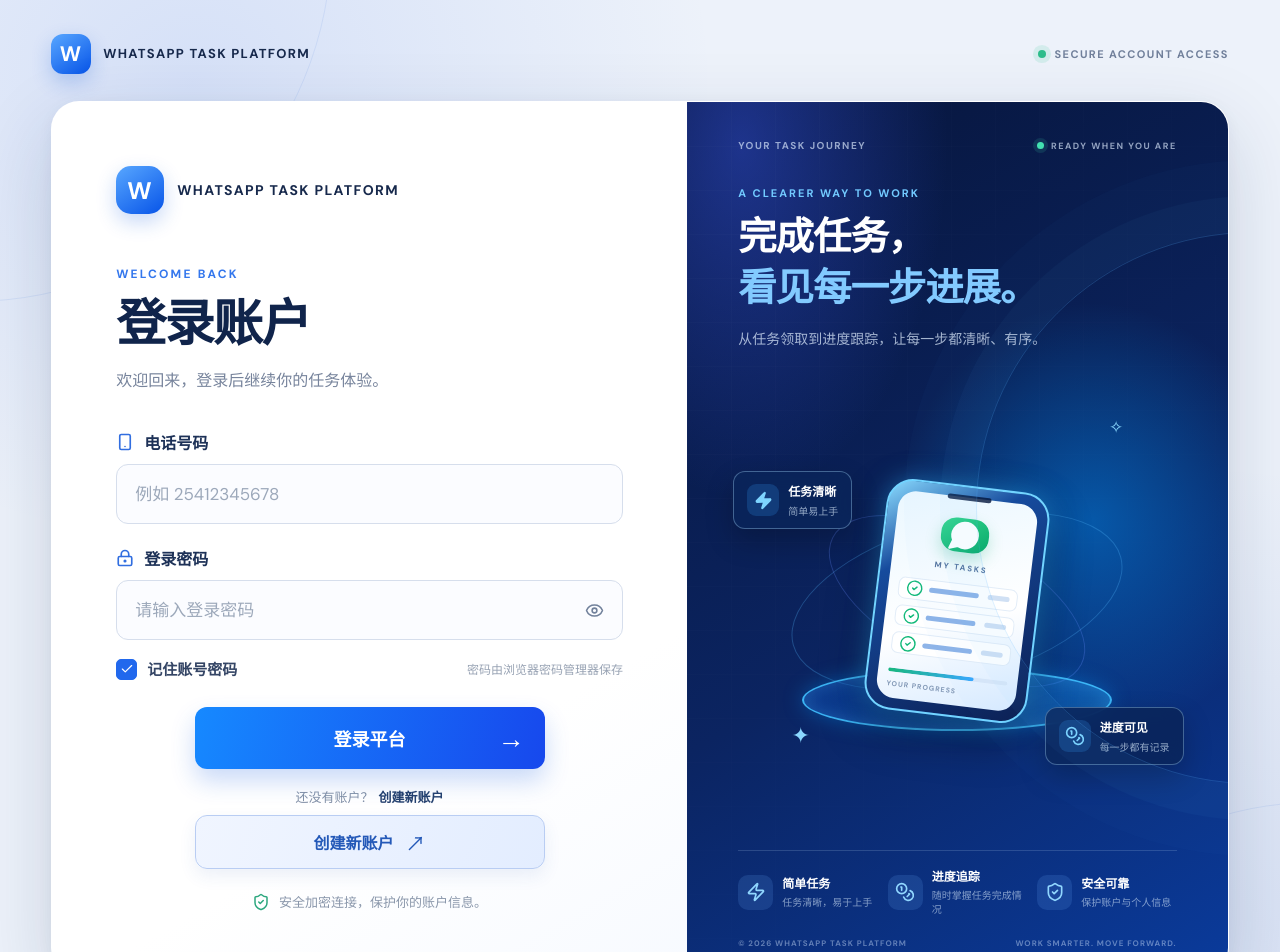
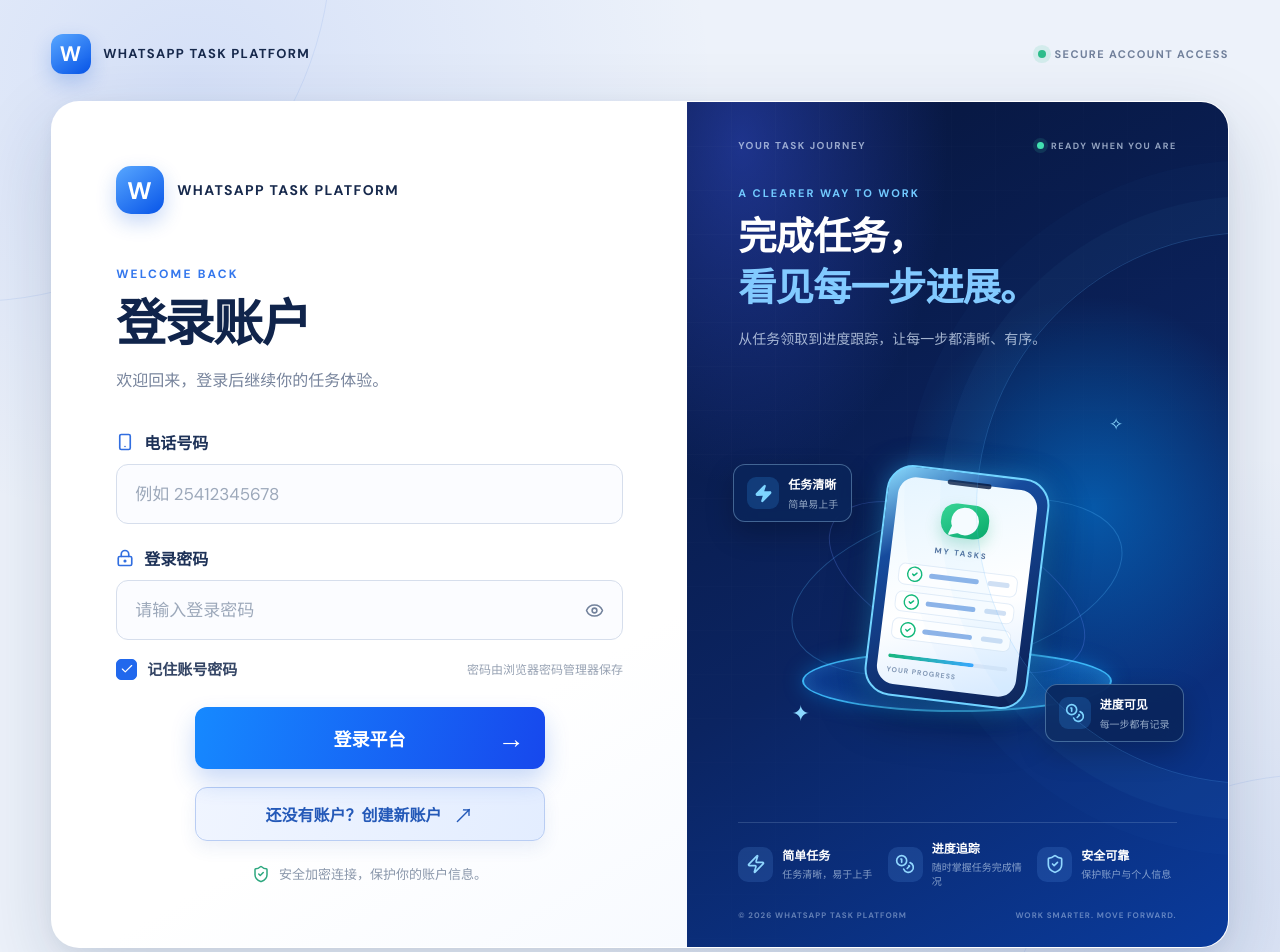
Before and after one commit to xiaolongsvip/whatsapp-task-platform, a Next.js app in the folder apps/web/: page / in a window 1280 px wide. Shown: the top 952 px of the page. Built offline with nearby package versions, Linux system fonts and the light colour scheme.

Commit message:
Use full create-account prompt inside the secondary button

```diff
--- a/apps/web/src/components/auth-entry.tsx
+++ b/apps/web/src/components/auth-entry.tsx
@@ -118,8 +118,7 @@ export function AuthEntry() {
           </form>
 
           <div className="register-action">
-            <div className="register-prompt"><span>还没有账户？</span><strong>创建新账户</strong></div>
-            <Link href="/register" className="register-button">创建新账户 <span>↗</span></Link>
+            <Link href="/register" className="register-button">还没有账户？创建新账户 <span>↗</span></Link>
           </div>
           <div className="login-form-foot"><ShieldCheck size={18} /> 安全加密连接，保护你的账户信息。</div>
         </div>
```
